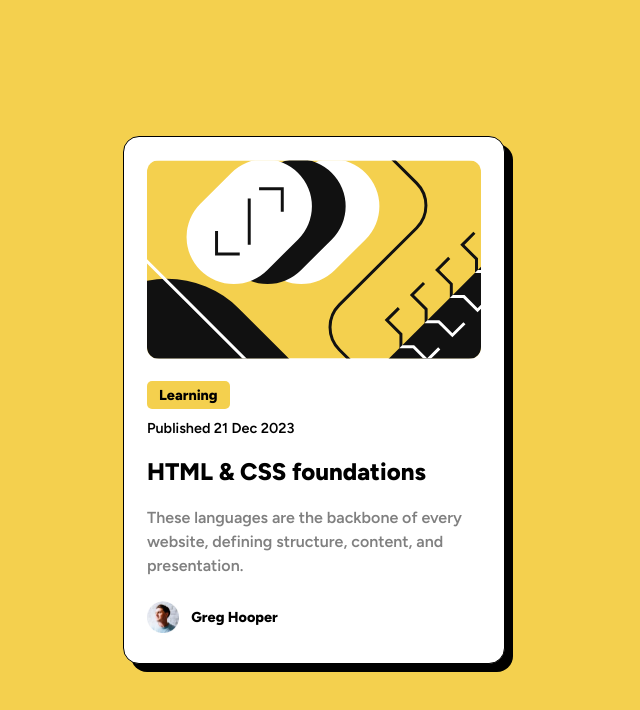
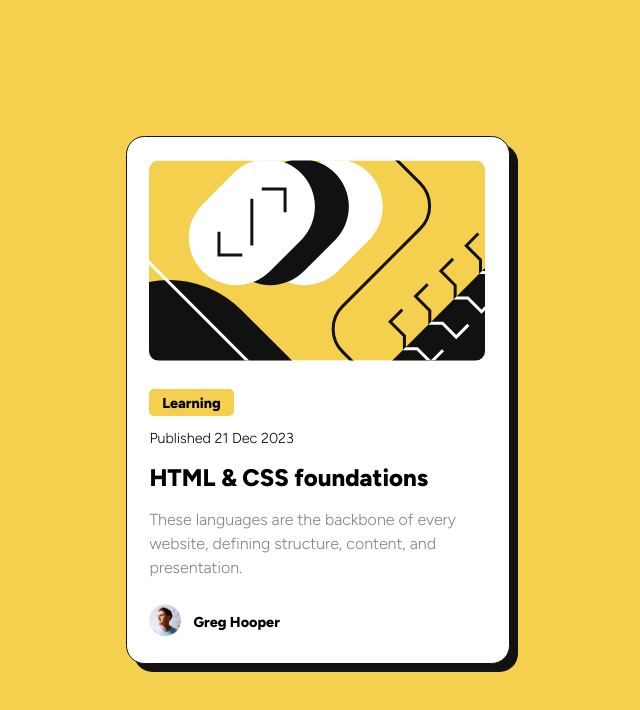
Before and after one commit to Hiteshagg01/blog-preview-card-main, a plain HTML site: page index.html in a window 1280 px wide. Shown: the whole page, without its empty margins (322-962 px from the left). Drawn offline with Linux system fonts and the light colour scheme.

Commit message:
fixed some known issues

```diff
--- a/index.html
+++ b/index.html
@@ -16,7 +16,7 @@
         <link rel="preconnect" href="https://fonts.googleapis.com" />
         <link rel="preconnect" href="https://fonts.gstatic.com" crossorigin />
         <link
-            href="https://fonts.googleapis.com/css2?family=Figtree:wght@600;800&display=swap"
+            href="https://fonts.googleapis.com/css2?family=Figtree:wght@300;600;800&display=swap"
             rel="stylesheet"
         />
 
@@ -26,32 +26,31 @@
         <title>Frontend Mentor | Blog preview card</title>
     </head>
     <body>
-        <div class="layout-flex">
         <article class="blog">
+            <figure class="blog__image">
                 <img
-                    class="blog__image"
                     src="./assets/images/illustration-article.svg"
                     alt="illustration"
                 />
-                <div class="blog__details">
-                    <p class="blog__highlight"><span>Learning</span></p>
-                    <p class="blog__date">Published 21 Dec 2023</p>
-                </div>
-                <div class="blog__content">
+            </figure>
+            <span class="blog__highlight">Learning</span>
+            <time class="blog__date" datetime="2023-12-21 20:00">
+                Published 21 Dec 2023
+            </time>
             <h1 class="blog__title">HTML & CSS foundations</h1>
             <p class="blog__body">
-                        These languages are the backbone of every website,
-                        defining structure, content, and presentation.
+                These languages are the backbone of every website, defining
+                structure, content, and presentation.
             </p>
-                </div>
             <div class="blog__author">
+                <figure class="blog__author-pfp">
                     <img
                         src="./assets/images/image-avatar.webp"
                         alt="author picture"
                     />
-                    <p>Greg Hooper</p>
+                </figure>
+                <p class="blog__author-name">Greg Hooper</p>
             </div>
         </article>
-        </div>
     </body>
 </html>
--- a/style.css
+++ b/style.css
@@ -5,6 +5,7 @@
     --fs-md: 1rem;
     --fs-lg: 1.02rem;
 
+    --fw-light: 300;
     --fw-bold: 600;
     --fw-black: 800;
 
@@ -14,96 +15,104 @@
     --clr-grey: hsl(0, 0%, 50%);
     --clr-black: hsl(0, 0%, 7%);
 }
-* {
+
+*,
+*::after,
+*::before {
     box-sizing: border-box;
+    margin: 0;
+    padding: 0;
 }
 
-html {
-    font-family: var(--ff-primary);
-    font-weight: var(--fw-bold);
+html,
+body {
+    height: 100%;
+    width: 100%;
 }
 
 body {
-    margin: 0;
+    min-height: 650px;
+    padding: 2rem;
+
+    display: flex;
+    justify-content: center;
+    align-items: center;
+
+    background-color: var(--clr-yellow);
+
+    font-family: var(--ff-primary);
+}
+
+.blog {
+    max-width: 384px;
+    padding: 1.4rem;
+
+    border: 1px solid var(--clr-black);
+    border-radius: 1.15rem;
+
+    background-color: var(--clr-white);
+
+    box-shadow: 8px 8px var(--clr-black);
+
+    transition: 0.2s;
+}
+.blog:hover {
+    box-shadow: 16px 16px;
+}
+
+.blog__image img {
+    border-radius: 10px;
+}
+
+.blog__highlight {
+    display: inline-block;
+    margin-top: 1.5rem;
+    padding: 0.3rem 0.8rem;
+    border-radius: 0.3rem;
+
+    font-size: var(--fs-sm);
+    font-weight: var(--fw-black);
     background-color: var(--clr-yellow);
 }
 
-img {
+.blog__date {
     display: block;
-    max-width: 100%;
-    object-fit: contain;
+    margin-top: 0.8rem;
+
+    font-size: var(--fs-sm);
 }
 
-.layout-flex {
-    min-width: 100vw;
-    min-height: 100vh;
-    display: flex;
-    justify-content: center;
-    align-items: center;
-    padding-inline: 23px 31px;
-    padding-block: 5rem;
-}
-
-.blog {
-    max-width: 382px;
-    background-color: var(--clr-white);
-    padding: 23px;
-    border-radius: 16px;
-    border: 1px solid #000;
-    position: relative;
-    box-shadow: 8px 8px #000;
-    transition: 0.5s;
-}
-/* .blog::before {
-    content: "";
-    position: absolute;
-    inset: 0;
-
-    z-index: -1;
-    background-color: #000;
-    border-radius: 16px;
-    transform: translate(8px, 8px);
-} */
-.blog:hover {
-    box-shadow: 16px 16px #000;
-}
-.blog__image {
-    border-radius: 12px;
-}
-
-.blog__details {
-    font-size: var(--fs-sm);
-}
-.blog__highlight {
-    margin-block: 27px 11px;
-}
-.blog__highlight span {
-    background-color: var(--clr-yellow);
-    font-weight: var(--fw-black);
-
-    padding: 5px 12px;
-    border-radius: 5px;
+.blog__title {
+    margin-top: 1rem;
+    cursor: pointer;
+    transition: 0.2s;
 }
 
 .blog__title:hover {
     color: var(--clr-yellow);
-    opacity: 0.85;
-    cursor: pointer;
 }
+
 .blog__body {
+    margin-top: 1rem;
+    color: var(--clr-grey);
+    font-weight: var(--fw-light);
     line-height: 1.5;
-    color: var(--clr-grey);
 }
 
 .blog__author {
+    margin-top: 1.5rem;
     display: flex;
     align-items: center;
-    gap: 0.8rem;
+
+    gap: 0.75rem;
 }
-.blog__author img {
+
+.blog__author-pfp img {
     height: 2rem;
+    width: 2rem;
 }
-.blog__author p {
+
+.blog__author-name {
     font-size: var(--fs-sm);
     font-weight: var(--fw-black);
 }
```
Lines whose indentation alone changed are shown as unchanged.
